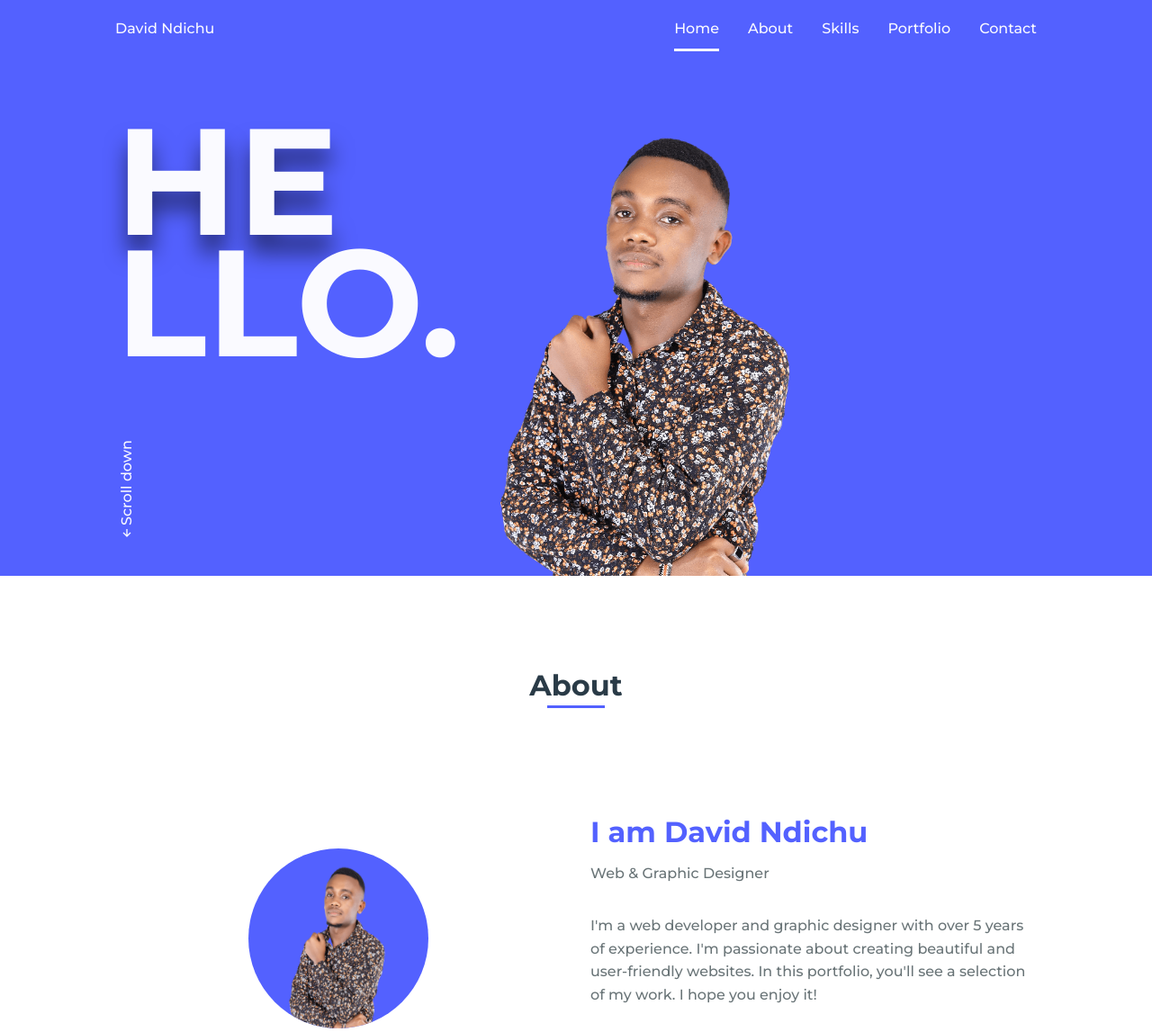
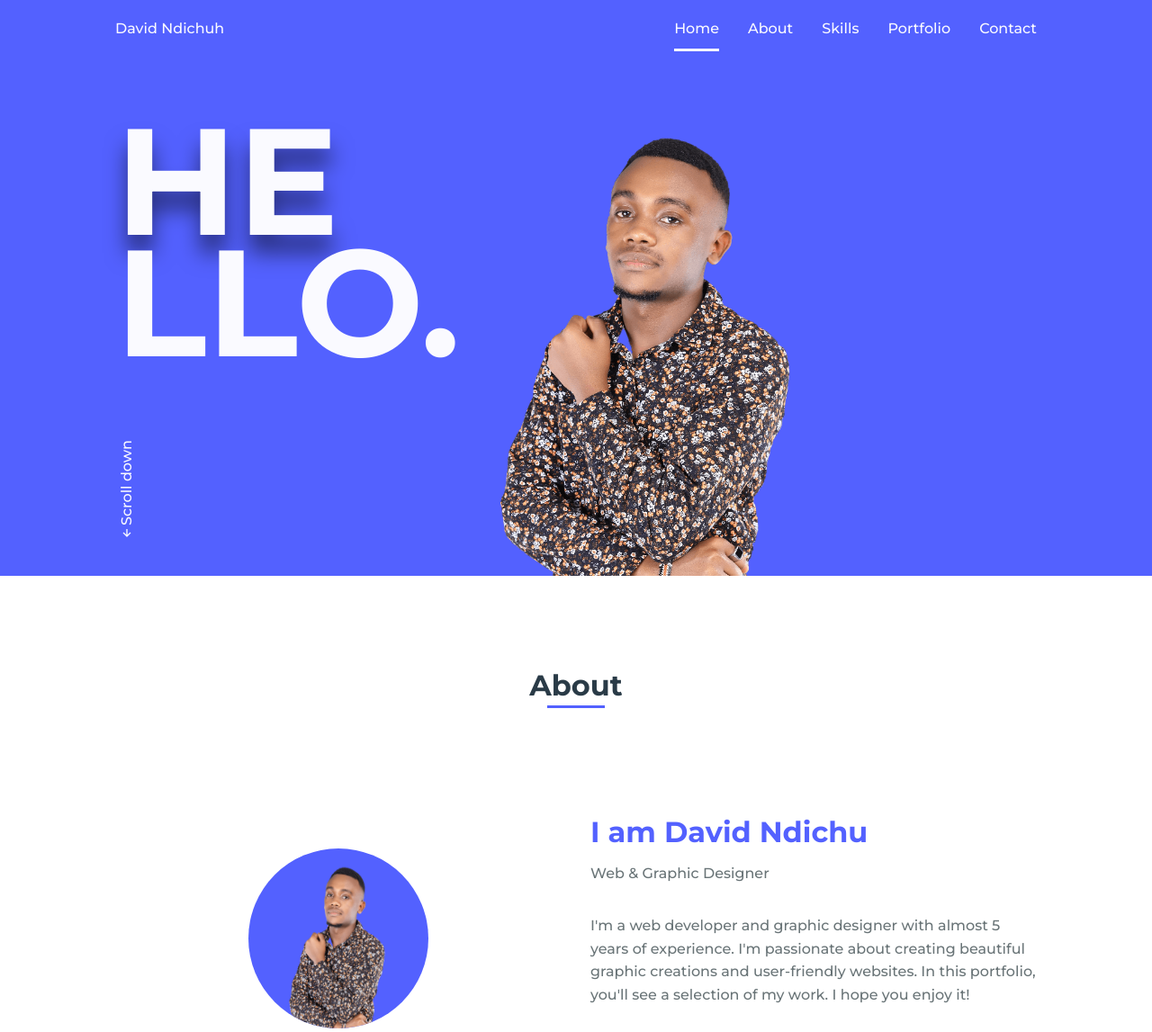
Before and after one commit to Ndichuh-Consultants/NdichuhTechy.github.io, a plain HTML site: page index.html in a window 1280 px wide. Shown: the top 1147 px of the page at 90% size. Drawn offline with nearby package versions, Linux system fonts and the light colour scheme.

Commit message:
Update index.html

```diff
--- a/index.html
+++ b/index.html
@@ -17,7 +17,7 @@
         <header class="l-header">
             <nav class="nav bd-grid">
                 <div>
-                    <a href="#" class="nav__logo">David Ndichu</a>
+                    <a href="#" class="nav__logo">David Ndichuh</a>
                 </div>
 
                 <div class="nav__menu" id="nav-menu">
@@ -62,7 +62,7 @@
                     <div>
                         <h2 class="about__subtitle">I am David Ndichu</h2>
                         <span class="about__profession">Web & Graphic Designer</span>
-                        <p class="about__text">I'm a web developer and graphic designer with over 5 years of experience. I'm passionate about creating beautiful and user-friendly websites.
+                        <p class="about__text">I'm a web developer and graphic designer with almost 5 years of experience. I'm passionate about creating beautiful graphic creations and user-friendly websites.
 
 In this portfolio, you'll see a selection of my work. I hope you enjoy it!</p>
 
@@ -70,7 +70,7 @@ In this portfolio, you'll see a selection of my work. I hope you enjoy it!</p>
                             <a href="https://www.linkedin.com/in/your-linkedin-profile" class="about__social-icon"><i class='bx bxl-linkedin' ></i></a>
                             <a href="https://github.com/Ndichuh-Consultants" class="about__social-icon"><i class='bx bxl-github' ></i></a>
                             <a href="https://www.facebook.com/Ndichuhconsultants" class="about__social-icon"><i class='bx bxl-facebook' ></i></a>
-                            <a href="https://www.instagram.com/your-instagram-page" class="about__social-icon"><i class='bx bxl-instagram' ></i></a>
+                            <a href="https://www.instagram.com/ndichuh_consultants" class="about__social-icon"><i class='bx bxl-instagram' ></i></a>
                             <a href="https://www.twitter.com/your-twitter-page" class="about__social-icon"><i class='bx bxl-twitter' ></i></a>
                         </div>
                     </div>
```
